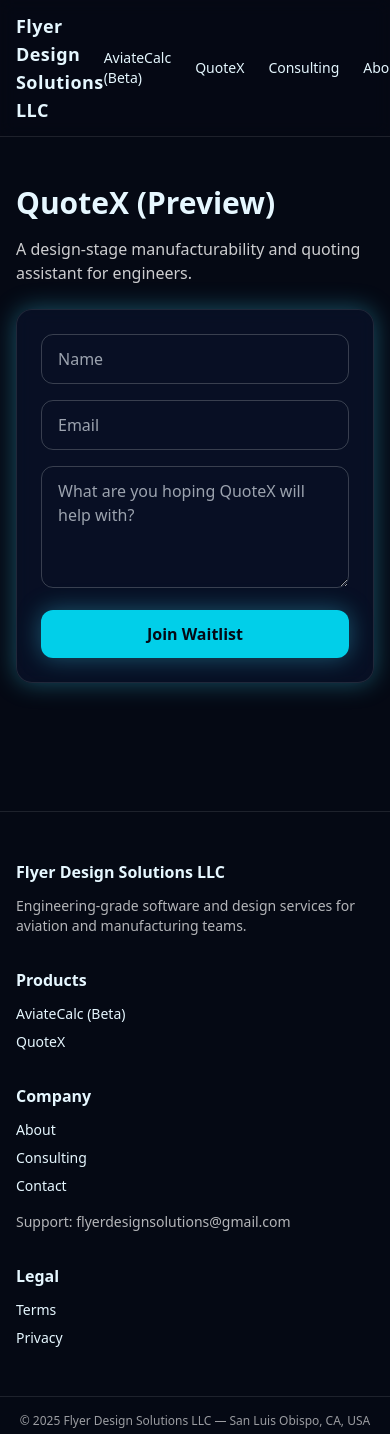
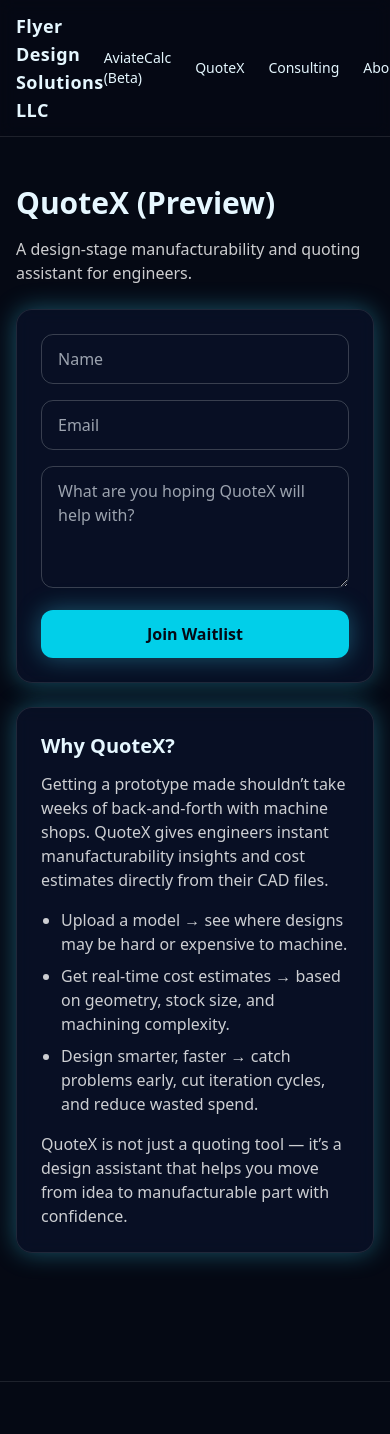
Before and after one commit to cmitch24/FDS-Parent-Site, a Next.js app: page /products/quotex in a window 390 px wide. Shown: the top 1434 px of the page. Built offline with nearby package versions, Linux system fonts and the light colour scheme.

Commit message:
QuoteX: add ‘Why QuoteX?’ panel next to query box; responsive two-column layout

```diff
--- a/app/products/quotex/page.tsx
+++ b/app/products/quotex/page.tsx
@@ -5,7 +5,8 @@ export default function Page() {
       <p className="mt-4 text-white/80 max-w-2xl">
         A design‑stage manufacturability and quoting assistant for engineers.
       </p>
-      <form action="/api/consulting" method="post" className="glass p-6 mt-6 grid gap-4 max-w-xl">
+      <div className="mt-6 grid gap-6 md:grid-cols-2">
+        <form action="/api/consulting" method="post" className="glass p-6 grid gap-4">
           <input name="type" defaultValue="quotex-waitlist" type="hidden" />
           <div>
             <label htmlFor="name" className="sr-only">Name</label>
@@ -23,6 +24,22 @@ export default function Page() {
             Join Waitlist
           </button>
         </form>
+
+        <aside className="glass p-6 h-full">
+          <h2 className="text-xl font-semibold">Why QuoteX?</h2>
+          <p className="mt-3 text-white/80">
+            Getting a prototype made shouldn’t take weeks of back-and-forth with machine shops. QuoteX gives engineers instant manufacturability insights and cost estimates directly from their CAD files.
+          </p>
+          <ul className="mt-4 list-disc pl-5 space-y-2 text-white/80">
+            <li>Upload a model → see where designs may be hard or expensive to machine.</li>
+            <li>Get real-time cost estimates → based on geometry, stock size, and machining complexity.</li>
+            <li>Design smarter, faster → catch problems early, cut iteration cycles, and reduce wasted spend.</li>
+          </ul>
+          <p className="mt-4 text-white/80">
+            QuoteX is not just a quoting tool — it’s a design assistant that helps you move from idea to manufacturable part with confidence.
+          </p>
+        </aside>
+      </div>
     </section>
   )
 }
```
Also changed, not shown: 1 other file (tests, documents, lock files or other folders). Lines whose indentation alone changed are shown as unchanged.
